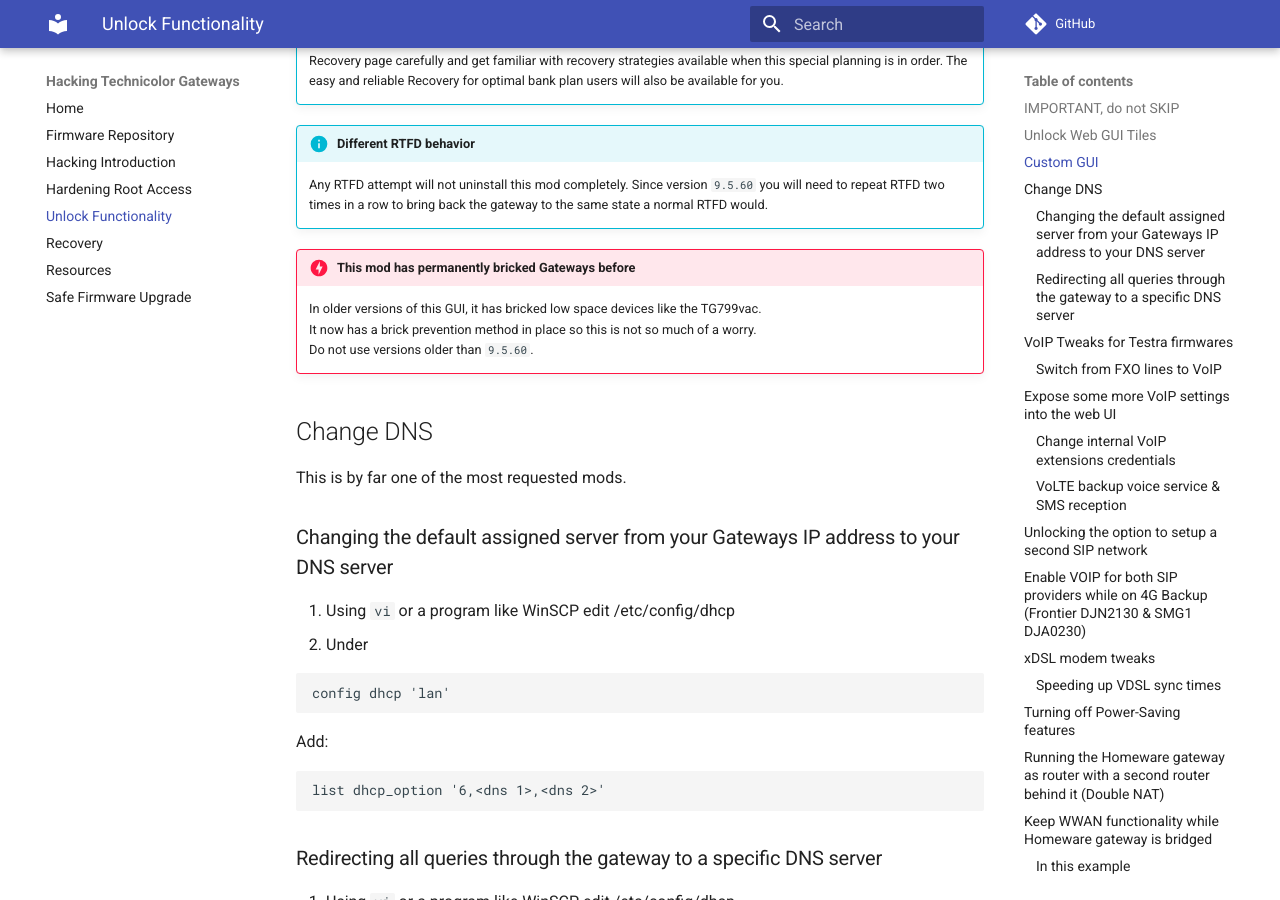
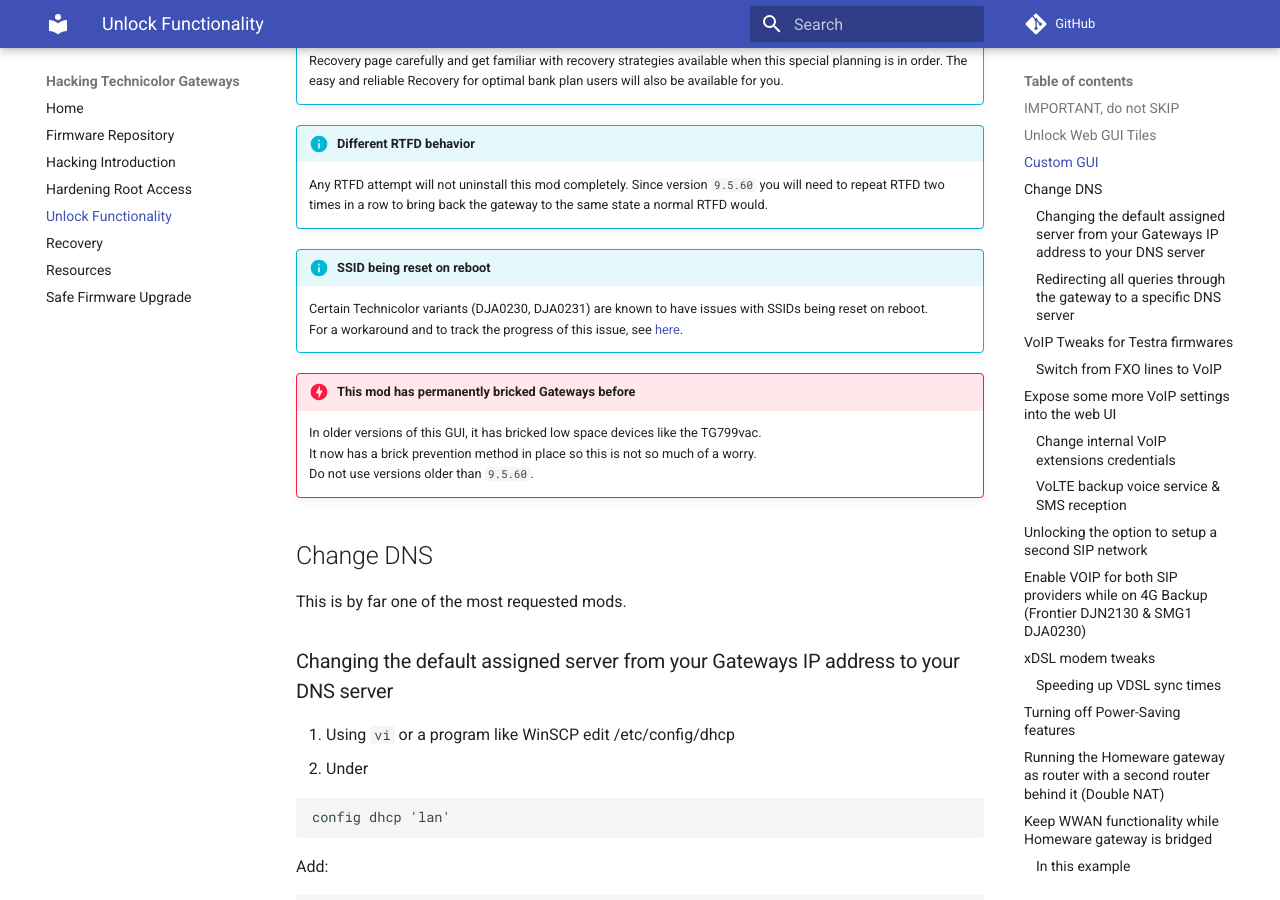
Before and after one commit to hack-technicolor/hack-technicolor, an MkDocs documentation site: the page built from docs/Unlock.md, in a window 1280 px wide and 900 px high, scrolled down 1399 px. Built offline with MkDocs 1.6.1 and Material for MkDocs 9.7.7, drawn with Linux system fonts in a browser that asks for light colours; comment, search, counter and statistics services are not loaded.

Commit message:
Add info on nginx-gui and telstra variants

```diff
--- a/docs/Unlock.md
+++ b/docs/Unlock.md
@@ -58,6 +58,11 @@ This is recommended for users who don't fear a few bugs and want the most out-of
 
 !!! info "Different RTFD behavior"
     Any RTFD attempt will not uninstall this mod completely. Since version `9.5.60` you will need to repeat RTFD two times in a row to bring back the gateway to the same state a normal RTFD would.
+
+!!! info "SSID being reset on reboot"
+    Certain Technicolor variants (DJA0230, DJA0231) are known to have issues with SSIDs being reset on reboot.
+    For a workaround and to track the progress of this issue, see [here](https://github.com/Ansuel/tch-nginx-gui/issues/842).
+
 
 !!! danger "This mod has permanently bricked Gateways before"
     In older versions of this GUI, it has bricked low space devices like the TG799vac.
```
